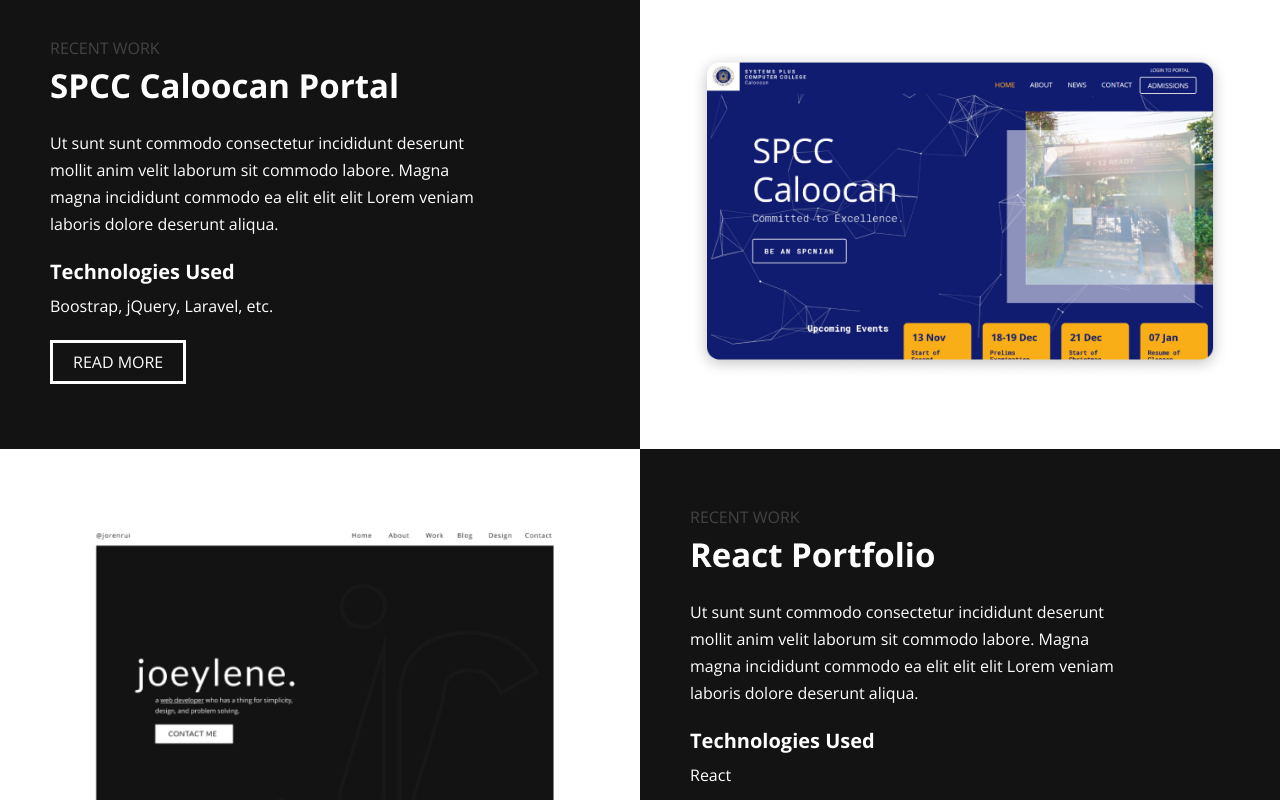
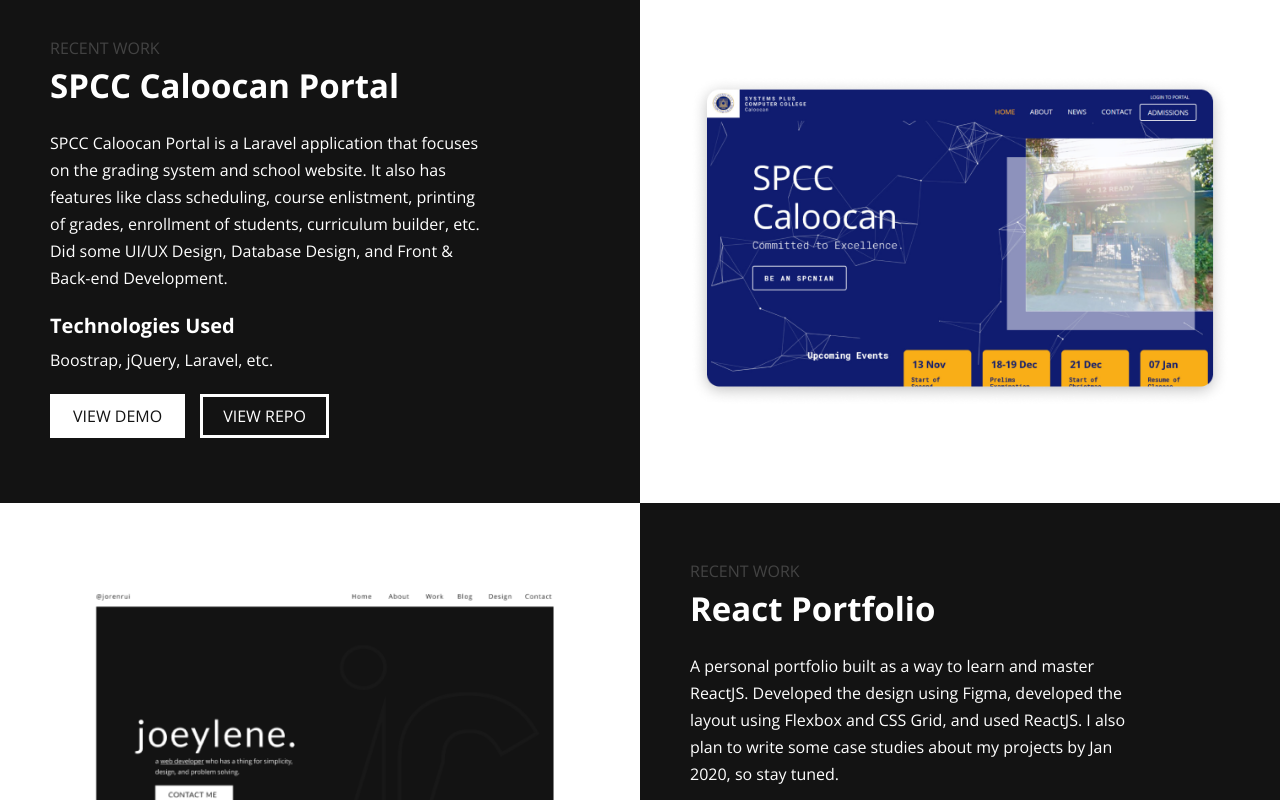
Before and after one commit to jorenrui/portfolio-v2, a React (Create React App) app: page / in a window 1280 px wide. Shown: the part 820-1620 px from the top of the page. Built offline with nearby package versions, Linux system fonts and the light colour scheme.

Commit message:
Add link to repo and update project description

```diff
--- a/src/App.css
+++ b/src/App.css
@@ -298,6 +298,10 @@
 	order: 2;
 }
 
+.work-item .btn {
+	margin-right: 15px;
+}
+
 @media (max-width: 992px) {
 	.work-item {
 		display: block;
@@ -338,6 +342,11 @@
 	.work-item:nth-child(even) .btn:active {
 		color: #fff;
 		border: 3px solid #131313;
+		background: #131313;
+	}
+
+	.work-item:nth-child(even) .btn-primary {
+		color: #fff;
 		background: #131313;
 	}
 }
--- a/src/components/WorkSection/WorkItem.js
+++ b/src/components/WorkSection/WorkItem.js
@@ -15,8 +15,21 @@
 				<p>{props.description}</p>
 				<h4 className="mt-1">Technologies Used</h4>
 				<p>{props.techs}</p>
-				<a href="#" className="btn btn-md">
-					READ MORE
+				<a
+					target="_blank"
+					href={props.link}
+					rel="noopener noreferrer"
+					className="btn btn-md btn-primary"
+				>
+					VIEW DEMO
+				</a>
+				<a
+					target="_blank"
+					href={props.link}
+					rel="noopener noreferrer"
+					className="btn btn-md"
+				>
+					VIEW REPO
 				</a>
 			</div>
 		</div>
--- a/src/data/worksData.js
+++ b/src/data/worksData.js
@@ -3,19 +3,21 @@
     id: 1,
     title: 'SPCC Caloocan Portal',
     description:
-      'Ut sunt sunt commodo consectetur incididunt deserunt mollit anim velit laborum sit commodo labore. Magna magna incididunt commodo ea elit elit elit Lorem veniam laboris dolore deserunt aliqua.',
+      'SPCC Caloocan Portal is a Laravel application that focuses on the grading system and school website. It also has features like class scheduling, course enlistment, printing of grades, enrollment of students, curriculum builder, etc. Did some UI/UX Design, Database Design, and Front & Back-end Development.',
     techs: 'Boostrap, jQuery, Laravel, etc.',
     link: 'https://spcc.tech',
-    image: 'spcc-portal.png'
+    image: 'spcc-portal.png',
+    repo: 'https://github.com/jorenrui/spccweb'
   },
   {
     id: 2,
     title: 'React Portfolio',
     description:
-      'Ut sunt sunt commodo consectetur incididunt deserunt mollit anim velit laborum sit commodo labore. Magna magna incididunt commodo ea elit elit elit Lorem veniam laboris dolore deserunt aliqua.',
+      'A personal portfolio built as a way to learn and master ReactJS. Developed the design using Figma, developed the layout using Flexbox and CSS Grid, and used ReactJS. I also plan to write some case studies about my projects by Jan 2020, so stay tuned.',
     techs: 'React',
-    link: 'https://jorenrui.com',
-    image: 'react-portfolio.png'
+    link: 'https://jorenrui.netlify.com',
+    image: 'react-portfolio.png',
+    repo: 'https://github.com/jorenrui/portfolio'
   }
 ];
 
--- a/src/index.css
+++ b/src/index.css
@@ -147,6 +147,11 @@
 	font-size: 16px;
 }
 
+.btn-primary {
+	color: #131313;
+	background: #fff;
+}
+
 .btn-sm {
 	padding: 10px;
 }
```
